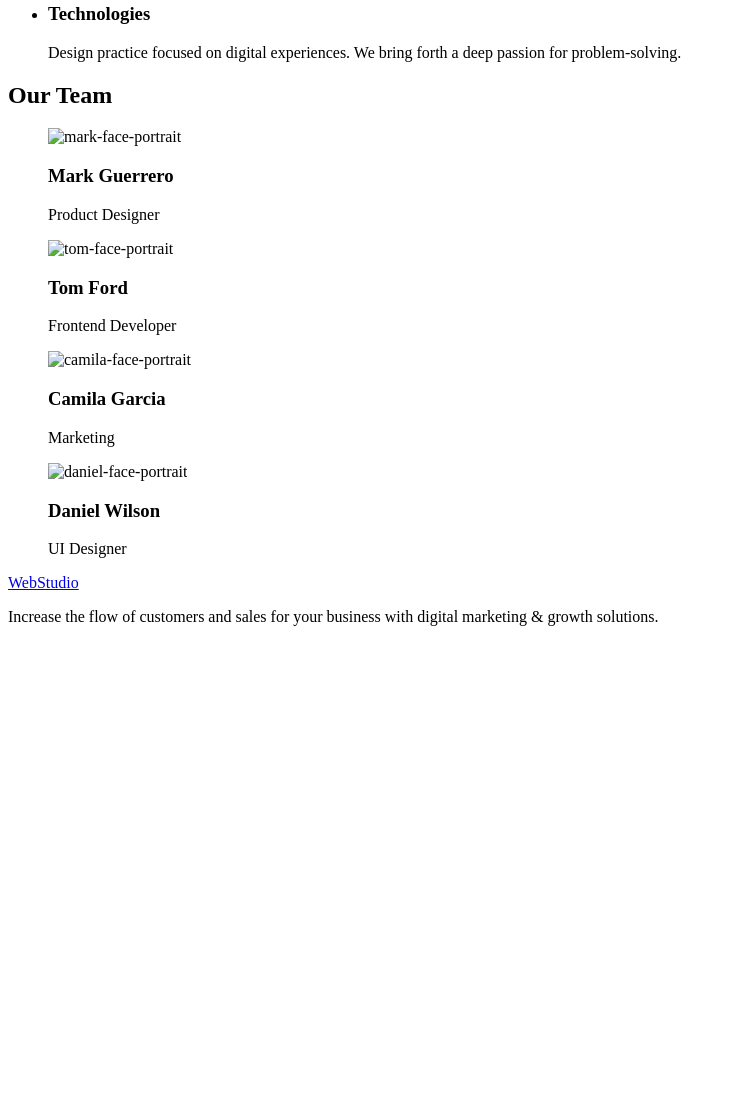
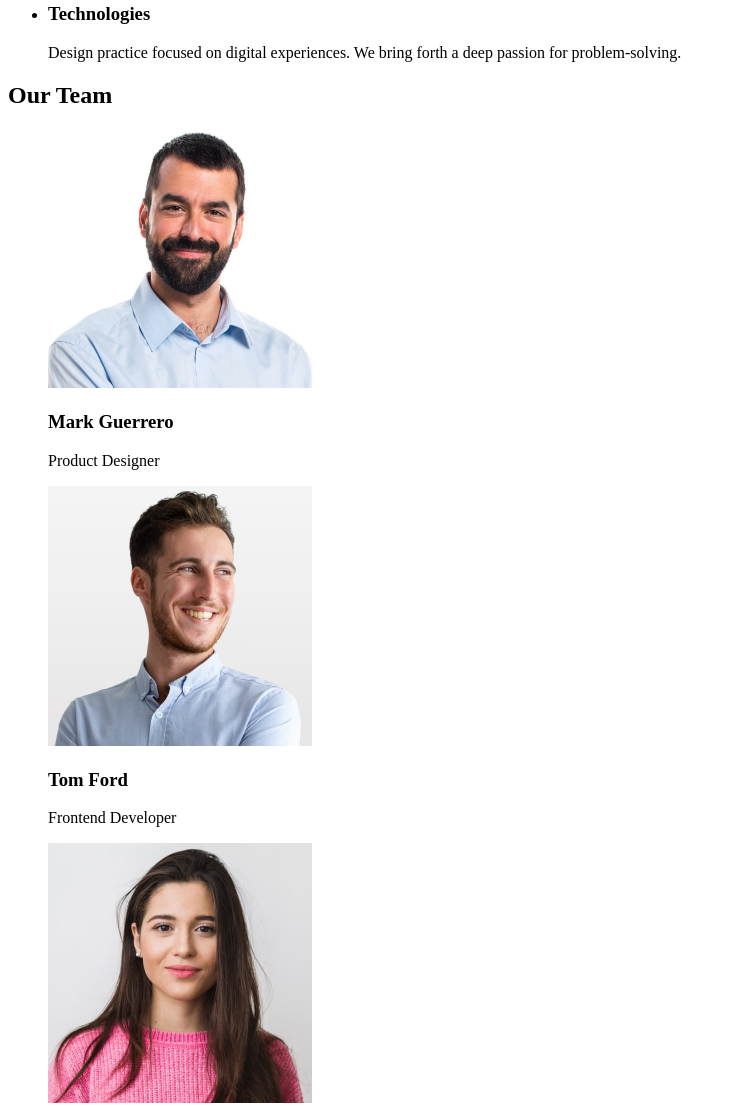
Before and after one commit to KolomietsVlada/goit-markup-hw-01, a plain HTML site: page index.html in a window 1280 px wide. Shown: the part 532-1638 px from the top of the page, without its empty margins (0-736 px from the left). Before the commit the page ends 1174 px from the top, so only its background shows below. Drawn offline with Linux system fonts and the light colour scheme.

Commit message:
Update index.html

```diff
--- a/index.html
+++ b/index.html
@@ -75,25 +75,25 @@
             <h2>Our Team</h2>
             <ul>
                 <li style="display: inline">
-                    <img src="./images/mark-face-portrait.jpg" alt="mark-face-portrait" width="264" height="260">
+                    <img src="./images/team-01.jpg" alt="mark-face-portrait" width="264" height="260">
                     <h3>Mark Guerrero</h3>
                     <p>Product Designer</p>
                 </li>
 
                 <li style="display: inline">
-                    <img src="./images/tom-face-portrait.jpg" alt="tom-face-portrait" width="264" height="260">
+                    <img src="./images/team-02.jpg" alt="tom-face-portrait" width="264" height="260">
                     <h3>Tom Ford</h3>
                     <p>Frontend Developer</p>
                 </li>
 
                 <li style="display: inline">
-                    <img src="./images/camila-face-portrait.jpg" alt="camila-face-portrait" width="264" height="260">
+                    <img src="./images/team-03.jpg" alt="camila-face-portrait" width="264" height="260">
                     <h3>Camila Garcia</h3>
                     <p>Marketing</p>
                 </li>
 
                 <li style="display: inline">
-                    <img src="./images/daniel-face-portrait.jpg" alt="daniel-face-portrait" width="264" height="260">
+                    <img src="./images/team-04.jpg" alt="daniel-face-portrait" width="264" height="260">
                     <h3>Daniel Wilson</h3>
                     <p>UI Designer</p>
                 </li>
```
